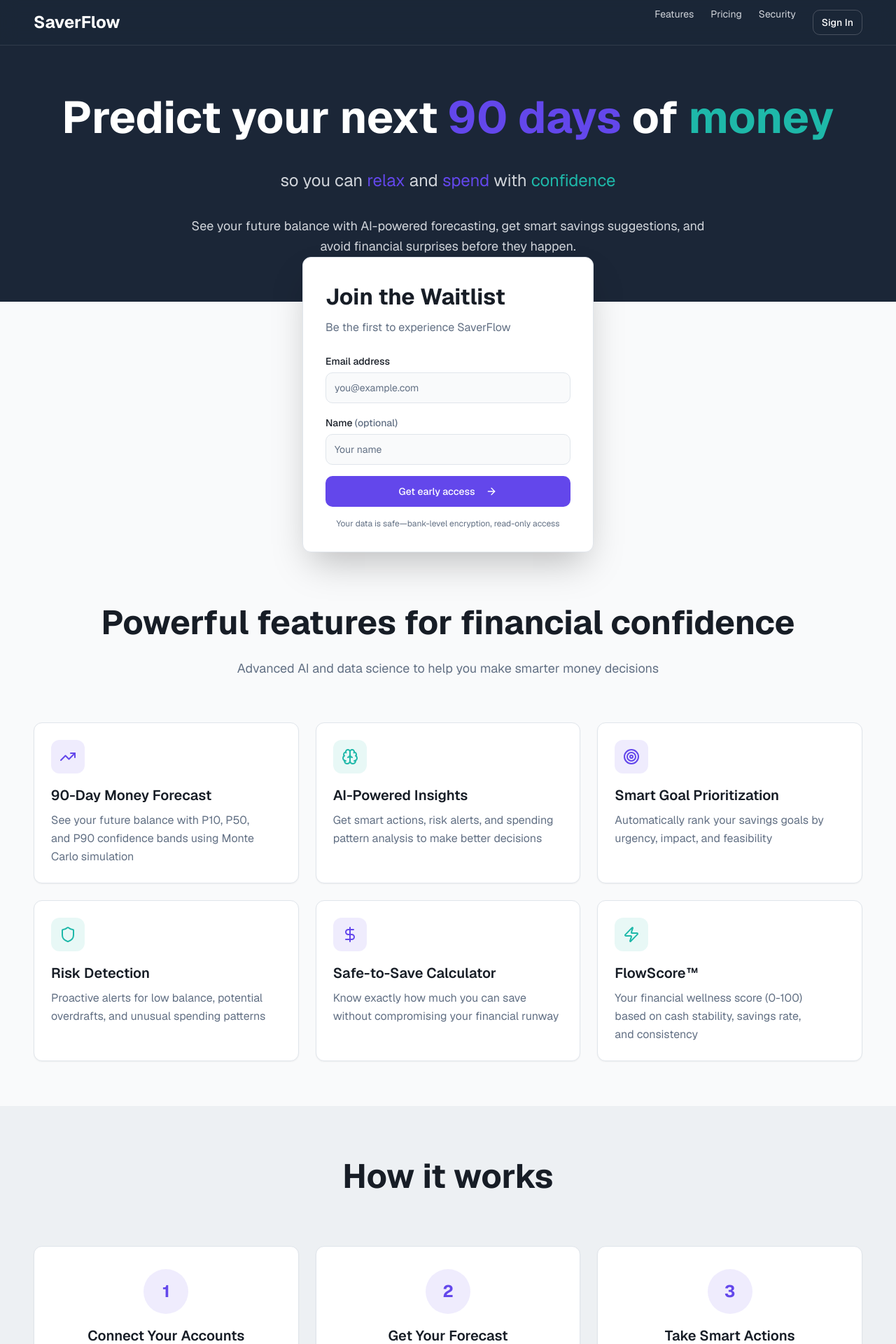
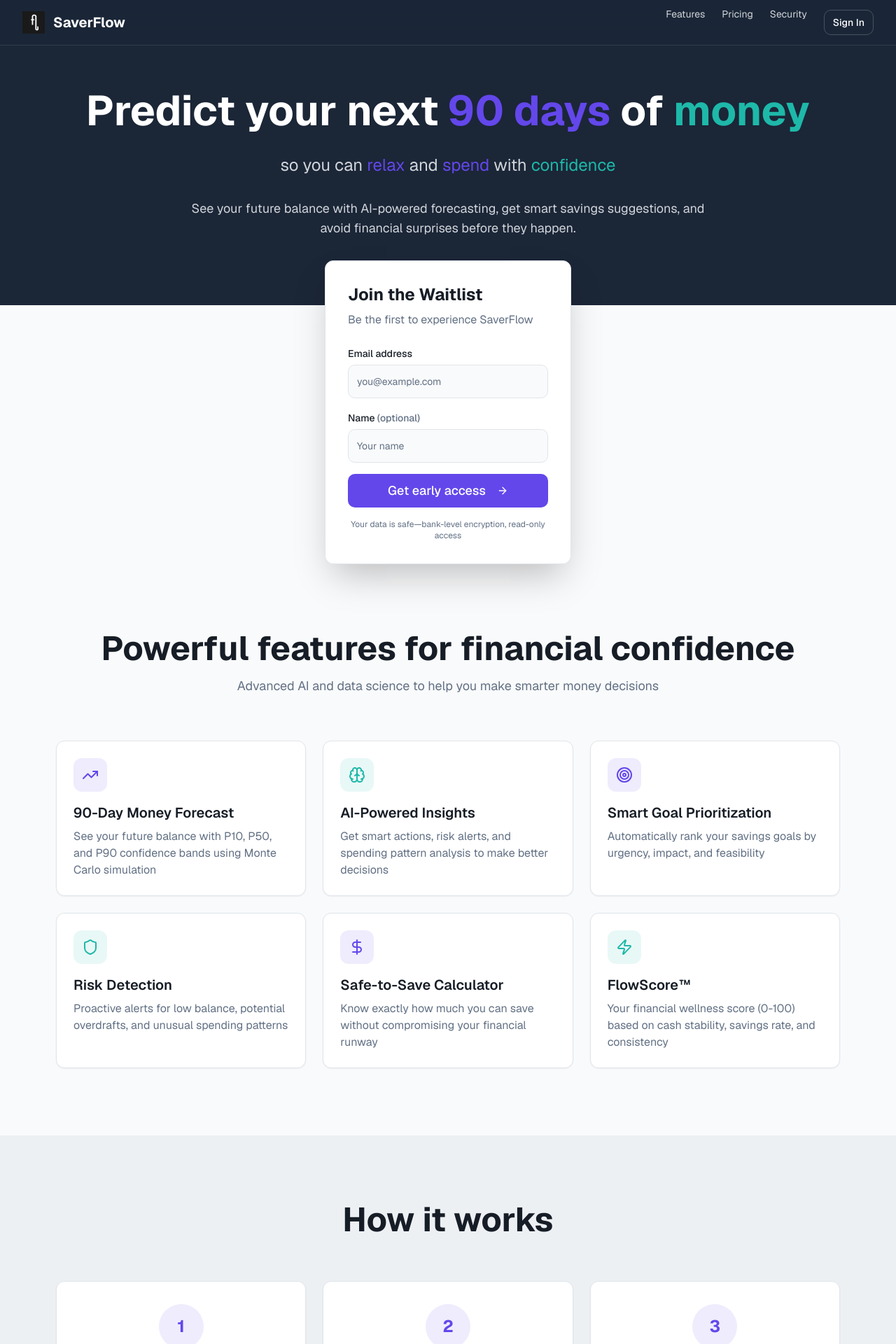
Before and after one commit to rmourey26/sflow-nextjs, a Next.js app: page / in a window 1280 px wide. Shown: the top 1920 px of the page at 70% size. Built offline with nearby package versions, Linux system fonts and the light colour scheme.

Commit message:
fix: adjust hero section and navigation for mobile
Fix hero text cutoff and add SaverFlow icon to nav;
optimize layout for all device sizes.

Co-authored-by: Robert Mourey Jr <20747769+rmourey26@users.noreply.github.com>

```diff
--- a/app/page.tsx
+++ b/app/page.tsx
@@ -4,6 +4,7 @@ import type React from "react"
 
 import { useState } from "react"
 import Link from "next/link"
+import Image from "next/image"
 import { motion } from "framer-motion"
 import {
   TrendingUp,
@@ -141,11 +142,18 @@ export default function HomePage() {
 
   return (
     <div className="min-h-screen bg-background">
-      <nav className="fixed top-0 left-0 right-0 z-50 bg-navy/95 backdrop-blur-md border-b border-white/10 safe-top">
-        <div className="container-fluid max-w-7xl">
-          <div className="flex h-16 items-center justify-between">
-            <Link href="/" className="text-fluid-xl font-bold text-white tap-target flex items-center">
-              SaverFlow
+      <nav className="fixed top-0 left-0 right-0 z-50 bg-navy/95 backdrop-blur-md border-b border-white/10">
+        <div className="container mx-auto px-4 sm:px-6 lg:px-8">
+          <div className="flex h-14 sm:h-16 items-center justify-between">
+            <Link href="/" className="flex items-center gap-2 sm:gap-3 tap-target">
+              <Image
+                src="/icons/icon-192x192.png"
+                alt="SaverFlow"
+                width={32}
+                height={32}
+                className="w-7 h-7 sm:w-8 sm:h-8"
+              />
+              <span className="text-lg sm:text-xl font-bold text-white">SaverFlow</span>
             </Link>
 
             {/* Desktop Navigation */}
@@ -189,16 +197,28 @@ export default function HomePage() {
               className="md:hidden py-4 border-t border-white/10"
             >
               <div className="flex flex-col gap-4">
-                <Link href="#features" className="text-white hover:text-gray-300 transition-colors tap-target py-2">
+                <Link
+                  href="#features"
+                  className="text-white hover:text-gray-300 transition-colors tap-target py-2"
+                  onClick={() => setMobileMenuOpen(false)}
+                >
                   Features
                 </Link>
-                <Link href="#pricing" className="text-white hover:text-gray-300 transition-colors tap-target py-2">
+                <Link
+                  href="#pricing"
+                  className="text-white hover:text-gray-300 transition-colors tap-target py-2"
+                  onClick={() => setMobileMenuOpen(false)}
+                >
                   Pricing
                 </Link>
-                <Link href="#security" className="text-white hover:text-gray-300 transition-colors tap-target py-2">
+                <Link
+                  href="#security"
+                  className="text-white hover:text-gray-300 transition-colors tap-target py-2"
+                  onClick={() => setMobileMenuOpen(false)}
+                >
                   Security
                 </Link>
-                <Link href="/auth/login" className="tap-target">
+                <Link href="/auth/login" className="tap-target" onClick={() => setMobileMenuOpen(false)}>
                   <Button
                     variant="outline"
                     size="sm"
@@ -213,18 +233,18 @@ export default function HomePage() {
         </div>
       </nav>
 
-      <section className="bg-navy container-fluid pb-fluid-lg pt-20 md:pt-28 lg:pt-32 safe-top">
-        <div className="mx-auto max-w-6xl">
+      <section className="bg-navy px-4 sm:px-6 lg:px-8 pb-16 sm:pb-20 lg:pb-24 pt-24 sm:pt-28 lg:pt-32">
+        <div className="container mx-auto max-w-6xl">
           <motion.div
             initial={{ opacity: 0, y: 30 }}
             animate={{ opacity: 1, y: 0 }}
             transition={{ duration: 0.8 }}
-            className="text-center px-4"
+            className="text-center"
           >
-            <h1 className="text-fluid-4xl md:text-fluid-5xl font-bold leading-tight text-white text-balance">
+            <h1 className="text-3xl sm:text-4xl md:text-5xl lg:text-6xl font-bold leading-tight text-white">
               Predict your next <span className="text-purple">90 days</span> of <span className="text-teal">money</span>
             </h1>
-            <p className="mt-6 md:mt-8 text-fluid-lg md:text-fluid-xl text-gray-300 text-balance">
+            <p className="mt-4 sm:mt-6 md:mt-8 text-lg sm:text-xl md:text-2xl text-gray-300">
               so you can <span className="text-purple">relax</span> and <span className="text-purple">spend</span> with{" "}
               <span className="text-teal">confidence</span>
             </p>
@@ -234,7 +254,7 @@ export default function HomePage() {
             initial={{ opacity: 0, y: 20 }}
             animate={{ opacity: 1, y: 0 }}
             transition={{ duration: 0.8, delay: 0.2 }}
-            className="mt-6 md:mt-8 text-center max-w-3xl mx-auto text-fluid-base leading-relaxed text-gray-300 px-4 text-pretty"
+            className="mt-4 sm:mt-6 md:mt-8 text-center max-w-3xl mx-auto text-base sm:text-lg leading-relaxed text-gray-300"
           >
             See your future balance with AI-powered forecasting, get smart savings suggestions, and avoid financial
             surprises before they happen.
@@ -242,16 +262,16 @@ export default function HomePage() {
         </div>
       </section>
 
-      <section className="relative container-fluid">
+      <section className="relative px-4 sm:px-6 lg:px-8">
         <motion.div
           initial={{ opacity: 0, y: 50 }}
           animate={{ opacity: 1, y: 0 }}
           transition={{ duration: 0.8, delay: 0.4 }}
-          className="mx-auto -mt-12 md:-mt-16 max-w-md px-4"
+          className="container mx-auto -mt-12 sm:-mt-16 max-w-md"
         >
-          <Card className="p-6 md:p-8 shadow-2xl bg-white">
-            <h3 className="text-fluid-xl md:text-fluid-2xl font-bold text-foreground">Join the Waitlist</h3>
-            <p className="mt-2 text-fluid-sm text-muted-foreground">Be the first to experience SaverFlow</p>
+          <Card className="p-6 sm:p-8 shadow-2xl bg-white">
+            <h3 className="text-xl sm:text-2xl font-bold text-foreground">Join the Waitlist</h3>
+            <p className="mt-2 text-sm sm:text-base text-muted-foreground">Be the first to experience SaverFlow</p>
 
             <form onSubmit={handleSubmit} className="mt-6 space-y-4">
               <div>
@@ -265,7 +285,7 @@ export default function HomePage() {
                   value={formData.email}
                   onChange={(e) => setFormData({ ...formData, email: e.target.value })}
                   required
-                  className="mt-1 tap-target"
+                  className="mt-1 h-11 sm:h-12"
                 />
               </div>
               <div>
@@ -278,13 +298,17 @@ export default function HomePage() {
                   placeholder="Your name"
                   value={formData.name}
                   onChange={(e) => setFormData({ ...formData, name: e.target.value })}
-                  className="mt-1 tap-target"
+                  className="mt-1 h-11 sm:h-12"
                 />
               </div>
 
-              <Button type="submit" disabled={isSubmitting} className="w-full bg-purple hover:bg-purple/90 tap-target">
+              <Button
+                type="submit"
+                disabled={isSubmitting}
+                className="w-full bg-purple hover:bg-purple/90 h-11 sm:h-12 text-base sm:text-lg"
+              >
                 {isSubmitting ? "Joining..." : "Get early access"}
-                <ArrowRight className="ml-2 h-4 w-4" />
+                <ArrowRight className="ml-2 h-4 w-4 sm:h-5 sm:w-5" />
               </Button>
 
               {submitStatus === "success" && (
@@ -294,34 +318,31 @@ export default function HomePage() {
                   className="rounded-lg bg-green-50 p-3 text-sm text-green-800 flex items-center gap-2"
                 >
                   <CheckCircle2 className="h-4 w-4 flex-shrink-0" />
-                  <span className="text-pretty">Thanks! We'll invite you as soon as we open the doors.</span>
+                  <span>Thanks! We'll invite you as soon as we open the doors.</span>
                 </motion.div>
               )}
             </form>
 
-            <p className="mt-4 text-xs text-center text-muted-foreground text-balance">
+            <p className="mt-4 text-xs text-center text-muted-foreground">
               Your data is safe—bank-level encryption, read-only access
             </p>
           </Card>
         </motion.div>
       </section>
 
-      <section id="features" className="container-fluid py-fluid-lg">
-        <div className="mx-auto max-w-7xl">
+      <section id="features" className="px-4 sm:px-6 lg:px-8 py-16 sm:py-20 lg:py-24">
+        <div className="container mx-auto max-w-7xl">
           <motion.div
             initial="hidden"
             whileInView="visible"
             viewport={{ once: true, amount: 0.3 }}
             variants={containerVariants}
-            className="text-center px-4"
+            className="text-center"
           >
-            <motion.h2
-              variants={itemVariants}
-              className="text-fluid-3xl md:text-fluid-4xl font-bold text-foreground text-balance"
-            >
+            <motion.h2 variants={itemVariants} className="text-3xl sm:text-4xl lg:text-5xl font-bold text-foreground">
               Powerful features for financial confidence
             </motion.h2>
-            <motion.p variants={itemVariants} className="mt-4 text-fluid-base text-muted-foreground text-balance">
+            <motion.p variants={itemVariants} className="mt-4 text-base sm:text-lg text-muted-foreground">
               Advanced AI and data science to help you make smarter money decisions
             </motion.p>
           </motion.div>
@@ -331,16 +352,16 @@ export default function HomePage() {
             whileInView="visible"
             viewport={{ once: true, amount: 0.2 }}
             variants={containerVariants}
-            className="mt-12 md:mt-16 grid gap-6 md:grid-cols-2 lg:grid-cols-3"
+            className="mt-12 sm:mt-16 grid gap-4 sm:gap-6 sm:grid-cols-2 lg:grid-cols-3"
           >
             {features.map((feature, index) => (
               <motion.div key={index} variants={itemVariants}>
-                <Card className="p-6 h-full hover:shadow-lg transition-shadow touch-manipulation">
+                <Card className="p-6 h-full hover:shadow-lg transition-shadow">
                   <div className={`mb-4 flex h-12 w-12 items-center justify-center rounded-xl ${feature.bgColor}`}>
                     <feature.icon className={`h-6 w-6 ${feature.color}`} />
                   </div>
-                  <h3 className="text-fluid-lg font-semibold text-foreground">{feature.title}</h3>
-                  <p className="mt-2 text-fluid-sm leading-relaxed text-muted-foreground text-pretty">
+                  <h3 className="text-lg sm:text-xl font-semibold text-foreground">{feature.title}</h3>
+                  <p className="mt-2 text-sm sm:text-base leading-relaxed text-muted-foreground">
                     {feature.description}
                   </p>
                 </Card>
@@ -351,19 +372,16 @@ export default function HomePage() {
       </section>
 
       {/* How It Works */}
-      <section className="bg-muted container-fluid py-fluid-lg">
-        <div className="mx-auto max-w-7xl">
+      <section className="bg-muted px-4 sm:px-6 lg:px-8 py-16 sm:py-20 lg:py-24">
+        <div className="container mx-auto max-w-7xl">
           <motion.div
             initial="hidden"
             whileInView="visible"
             viewport={{ once: true, amount: 0.3 }}
             variants={containerVariants}
-            className="text-center px-4"
+            className="text-center"
           >
-            <motion.h2
-              variants={itemVariants}
-              className="text-fluid-3xl md:text-fluid-4xl font-bold text-foreground text-balance"
-            >
+            <motion.h2 variants={itemVariants} className="text-3xl sm:text-4xl lg:text-5xl font-bold text-foreground">
               How it works
             </motion.h2>
           </motion.div>
@@ -373,18 +391,16 @@ export default function HomePage() {
             whileInView="visible"
             viewport={{ once: true, amount: 0.2 }}
             variants={containerVariants}
-            className="mt-12 md:mt-16 grid gap-6 md:grid-cols-3"
+            className="mt-12 sm:mt-16 grid gap-4 sm:gap-6 md:grid-cols-3"
           >
             {howItWorks.map((item, index) => (
               <motion.div key={index} variants={itemVariants}>
-                <Card className="p-8 text-center h-full touch-manipulation">
-                  <div className="mx-auto mb-4 flex h-16 w-16 items-center justify-center rounded-full bg-purple/10 text-2xl font-bold text-purple">
+                <Card className="p-6 sm:p-8 text-center h-full">
+                  <div className="mx-auto mb-4 flex h-14 w-14 sm:h-16 sm:w-16 items-center justify-center rounded-full bg-purple/10 text-xl sm:text-2xl font-bold text-purple">
                     {item.step}
                   </div>
-                  <h3 className="text-fluid-lg font-semibold text-foreground">{item.title}</h3>
-                  <p className="mt-3 text-fluid-sm leading-relaxed text-muted-foreground text-pretty">
-                    {item.description}
-                  </p>
+                  <h3 className="text-lg sm:text-xl font-semibold text-foreground">{item.title}</h3>
+                  <p className="mt-3 text-sm sm:text-base leading-relaxed text-muted-foreground">{item.description}</p>
                 </Card>
               </motion.div>
             ))}
@@ -393,21 +409,21 @@ export default function HomePage() {
       </section>
 
       {/* Stats Section */}
-      <section className="container-fluid py-fluid-lg">
+      <section className="px-4 sm:px-6 lg:px-8 py-16 sm:py-20 lg:py-24">
         <motion.div
           initial="hidden"
           whileInView="visible"
           viewport={{ once: true, amount: 0.5 }}
           variants={containerVariants}
-          className="mx-auto grid max-w-5xl gap-6 md:grid-cols-3"
+          className="container mx-auto grid max-w-5xl gap-4 sm:gap-6 md:grid-cols-3"
         >
           {stats.map((stat, index) => (
             <motion.div key={index} variants={itemVariants}>
-              <Card className="p-8 text-center">
-                <div className="mb-4 flex h-14 w-14 mx-auto items-center justify-center rounded-full bg-purple/10">
-                  <stat.icon className="h-7 w-7 text-purple" />
+              <Card className="p-6 sm:p-8 text-center">
+                <div className="mb-4 flex h-12 w-12 sm:h-14 sm:w-14 mx-auto items-center justify-center rounded-full bg-purple/10">
+                  <stat.icon className="h-6 w-6 sm:h-7 sm:w-7 text-purple" />
                 </div>
-                <div className="text-3xl font-bold text-purple">{stat.value}</div>
+                <div className="text-2xl sm:text-3xl font-bold text-purple">{stat.value}</div>
                 <div className="mt-2 text-sm text-muted-foreground">{stat.label}</div>
               </Card>
             </motion.div>
@@ -416,18 +432,16 @@ export default function HomePage() {
       </section>
 
       {/* Security Section */}
-      <section id="security" className="bg-navy container-fluid py-fluid-lg safe-bottom">
-        <div className="mx-auto max-w-6xl text-center">
+      <section id="security" className="bg-navy px-4 sm:px-6 lg:px-8 py-16 sm:py-20 lg:py-24">
+        <div className="container mx-auto max-w-6xl text-center">
           <motion.div
             initial={{ opacity: 0, y: 20 }}
             whileInView={{ opacity: 1, y: 0 }}
             viewport={{ once: true }}
             transition={{ duration: 0.8 }}
           >
-            <h2 className="text-fluid-3xl md:text-fluid-4xl font-bold text-white text-balance">
-              Your security is our priority
-            </h2>
-            <p className="mt-6 md:mt-8 text-fluid-base text-gray-300 text-balance">
+            <h2 className="text-3xl sm:text-4xl lg:text-5xl font-bold text-white">Your security is our priority</h2>
+            <p className="mt-4 sm:mt-6 md:mt-8 text-base sm:text-lg text-gray-300">
               Bank-level encryption, read-only access, and you're always in control
             </p>
           </motion.div>
@@ -437,7 +451,7 @@ export default function HomePage() {
             whileInView="visible"
             viewport={{ once: true, amount: 0.2 }}
             variants={containerVariants}
-            className="mt-12 md:mt-16 grid gap-6 md:grid-cols-2 lg:grid-cols-4"
+            className="mt-12 sm:mt-16 grid gap-4 sm:gap-6 grid-cols-2 lg:grid-cols-4"
           >
             {[
               { icon: Shield, text: "Bank-level encryption" },
@@ -448,10 +462,10 @@ export default function HomePage() {
               <motion.div
                 key={index}
                 variants={itemVariants}
-                className="flex flex-col items-center gap-3 rounded-xl bg-white/10 p-6 backdrop-blur-sm"
+                className="flex flex-col items-center gap-3 rounded-xl bg-white/10 p-4 sm:p-6 backdrop-blur-sm"
               >
-                <item.icon className="h-8 w-8 text-teal" />
-                <span className="text-fluid-sm font-medium text-white">{item.text}</span>
+                <item.icon className="h-7 w-7 sm:h-8 sm:w-8 text-teal" />
+                <span className="text-xs sm:text-sm font-medium text-white text-center">{item.text}</span>
               </motion.div>
             ))}
           </motion.div>
@@ -459,49 +473,62 @@ export default function HomePage() {
       </section>
 
       {/* CTA Section */}
-      <section className="container-fluid py-fluid-lg">
+      <section className="px-4 sm:px-6 lg:px-8 py-16 sm:py-20 lg:py-24">
         <motion.div
           initial={{ opacity: 0, y: 30 }}
           whileInView={{ opacity: 1, y: 0 }}
           viewport={{ once: true }}
           transition={{ duration: 0.8 }}
-          className="mx-auto max-w-4xl text-center"
+          className="container mx-auto max-w-4xl text-center"
         >
-          <Card className="p-12 bg-gradient-to-br from-purple/5 to-teal/5">
-            <h2 className="text-fluid-3xl md:text-fluid-4xl font-bold text-foreground text-balance">
-              Sleep well at night
-            </h2>
-            <p className="mt-6 md:mt-8 text-fluid-base leading-relaxed text-muted-foreground text-pretty">
+          <Card className="p-8 sm:p-12 bg-gradient-to-br from-purple/5 to-teal/5">
+            <h2 className="text-3xl sm:text-4xl lg:text-5xl font-bold text-foreground">Sleep well at night</h2>
+            <p className="mt-4 sm:mt-6 md:mt-8 text-base sm:text-lg leading-relaxed text-muted-foreground">
               Not wondering if you have enough. Not stressing about surprise expenses. Just knowing what's ahead and how
               to stay ready.
             </p>
-            <div className="mt-10">
-              <Button size="lg" className="bg-purple hover:bg-purple/90 text-white px-8 py-6 text-lg tap-target">
+            <div className="mt-8 sm:mt-10">
+              <Button
+                size="lg"
+                className="bg-purple hover:bg-purple/90 text-white px-6 sm:px-8 py-5 sm:py-6 text-base sm:text-lg h-12 sm:h-14"
+              >
                 Join the waitlist
-                <ArrowRight className="ml-2 h-5 w-5" />
+                <ArrowRight className="ml-2 h-4 w-4 sm:h-5 sm:w-5" />
               </Button>
             </div>
           </Card>
         </motion.div>
       </section>
 
-      <footer className="bg-navy container-fluid py-12 safe-bottom">
-        <div className="mx-auto max-w-7xl">
+      {/* Improved mobile spacing for footer */}
+      <footer className="bg-navy px-4 sm:px-6 lg:px-8 py-10 sm:py-12">
+        <div className="container mx-auto max-w-7xl">
           <div className="flex flex-col items-center justify-between gap-6 md:flex-row">
-            <div className="text-fluid-xl font-bold text-white">SaverFlow</div>
-            <div className="flex flex-wrap justify-center gap-6 md:gap-8 text-sm text-gray-400">
-              <Link href="/privacy" className="hover:text-white transition-colors tap-target">
+            <div className="flex items-center gap-2 sm:gap-3">
+              <Image
+                src="/icons/icon-192x192.png"
+                alt="SaverFlow"
+                width={32}
+                height={32}
+                className="w-7 h-7 sm:w-8 sm:h-8"
+              />
+              <span className="text-lg sm:text-xl font-bold text-white">SaverFlow</span>
+            </div>
+            <div className="flex flex-wrap justify-center gap-4 sm:gap-6 md:gap-8 text-sm text-gray-400">
+              <Link href="/privacy" className="hover:text-white transition-colors">
                 Privacy
               </Link>
-              <Link href="/terms" className="hover:text-white transition-colors tap-target">
+              <Link href="/terms" className="hover:text-white transition-colors">
                 Terms
               </Link>
-              <Link href="/contact" className="hover:text-white transition-colors tap-target">
+              <Link href="/contact" className="hover:text-white transition-colors">
                 Contact
               </Link>
             </div>
           </div>
-          <div className="mt-8 text-center text-sm text-gray-500">© 2025 SaverFlow. All rights reserved.</div>
+          <div className="mt-6 sm:mt-8 text-center text-xs sm:text-sm text-gray-500">
+            © 2025 SaverFlow. All rights reserved.
+          </div>
         </div>
       </footer>
     </div>
```
